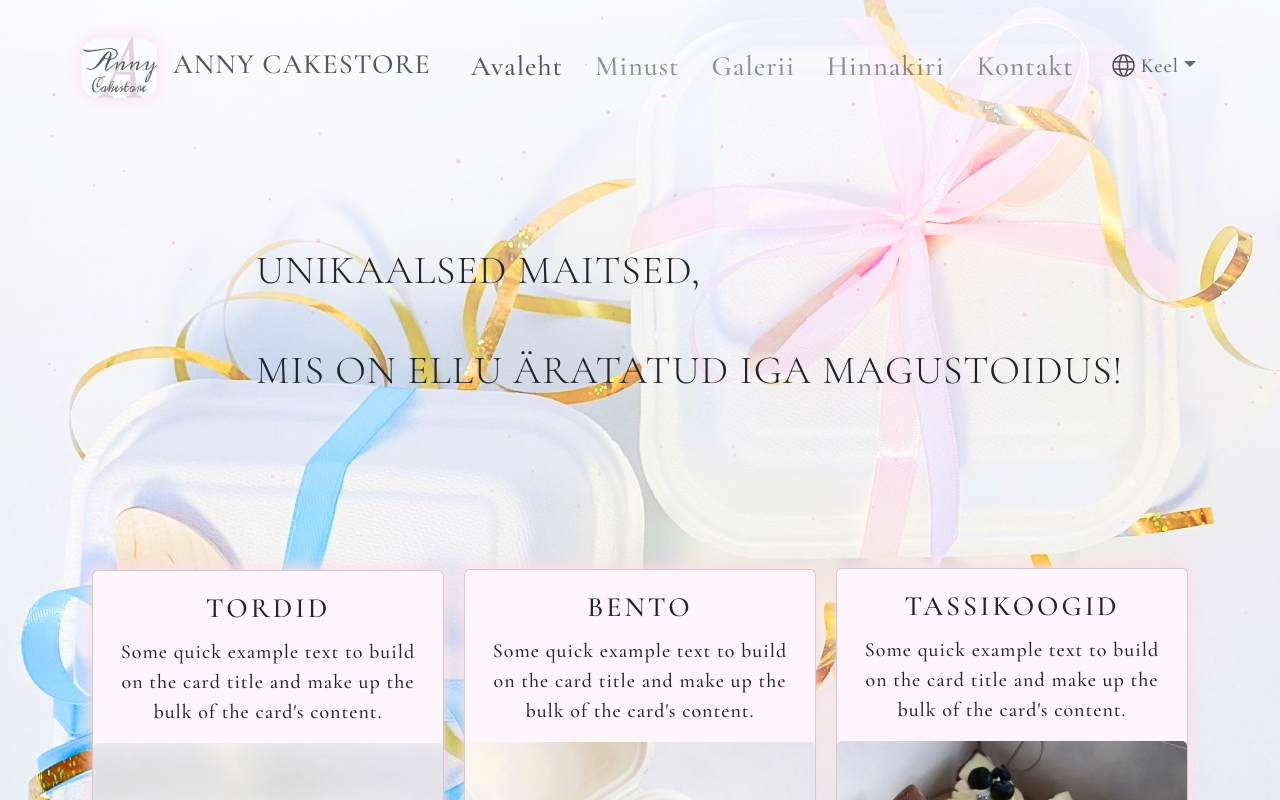
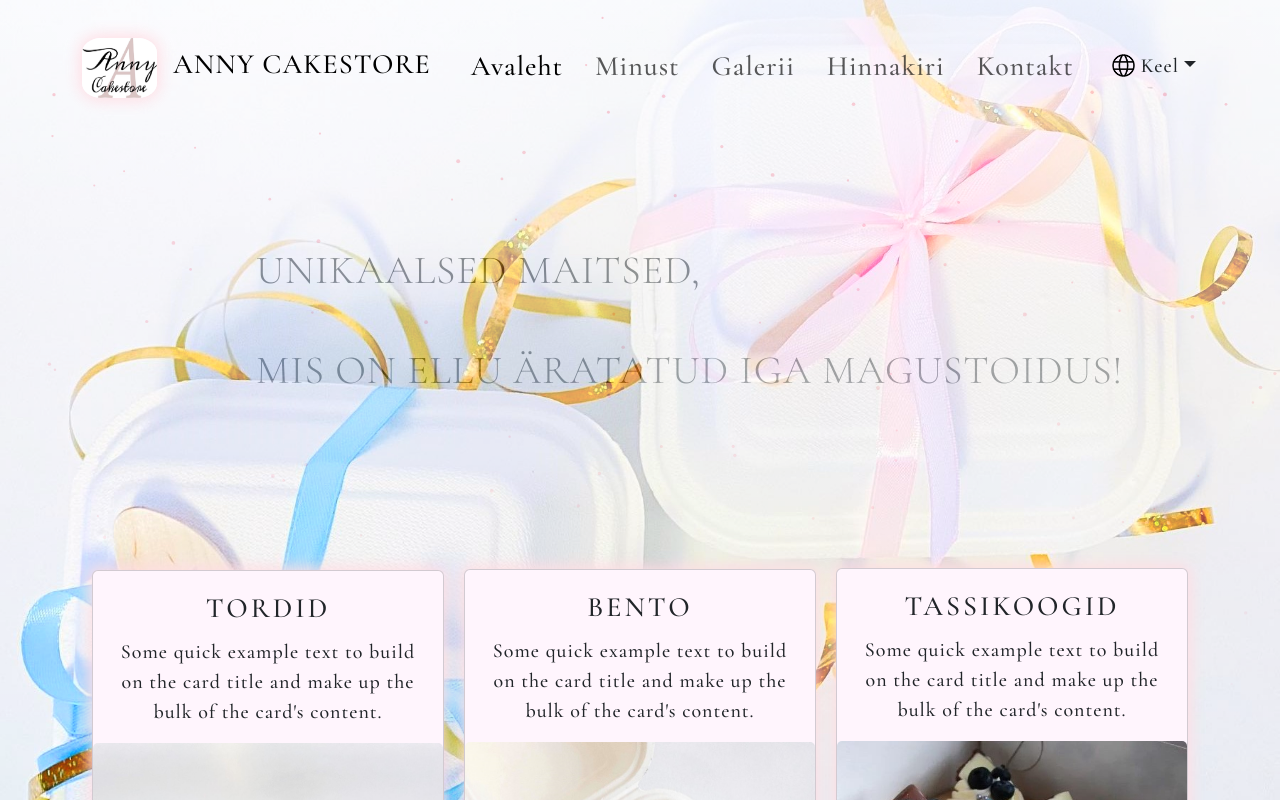
Before and after one commit to IlyaOsw/Cakestore, a React (Create React App) app: page /about#/Cakestore in a window 1280 px wide. Shown: the top 800 px of the page. Built offline with nearby package versions, Linux system fonts and the light colour scheme.

Commit message:
Fix z index

```diff
--- a/src/pages/Header/Header.tsx
+++ b/src/pages/Header/Header.tsx
@@ -9,7 +9,7 @@ const Header: React.FC = () => {
   const { t } = useTranslation();
   return (
     <nav className="navbar navbar-expand-lg">
-      <div className="container z-1">
+      <div className="container z-2">
         <NavLink to="/Cakestore" className="navbar-brand fs-3">
           <img
             className="logo_img me-3"
--- a/src/pages/Main/Main.tsx
+++ b/src/pages/Main/Main.tsx
@@ -9,7 +9,7 @@ const Main: React.FC = () => {
   return (
     <div className="container-fluid">
       <Animation />
-      <div className="block-title z-2">
+      <div className="block-title">
         <p className="fs-1 animation_item item">{t("mainTitle")}</p>
         <br />
         <p className="fs-1 animation_item item">{t("mainTitle2")}</p>
```
